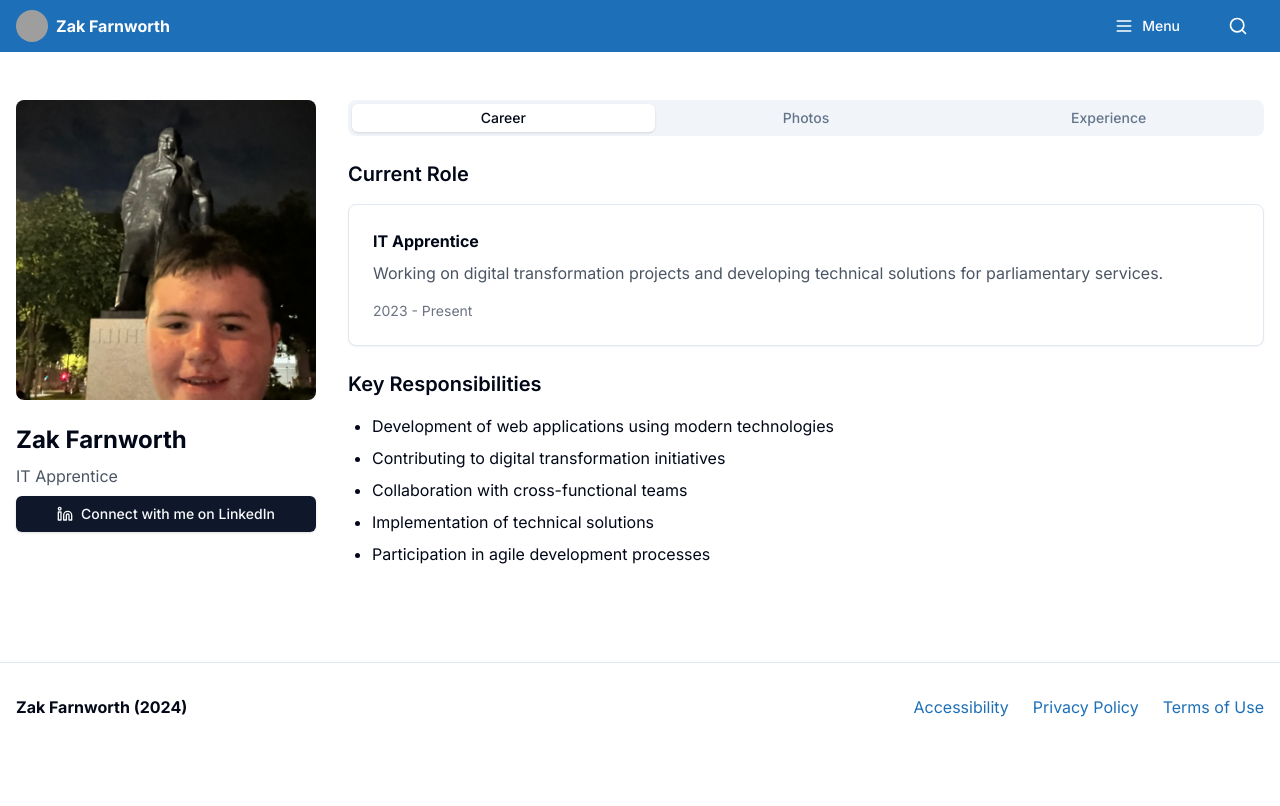
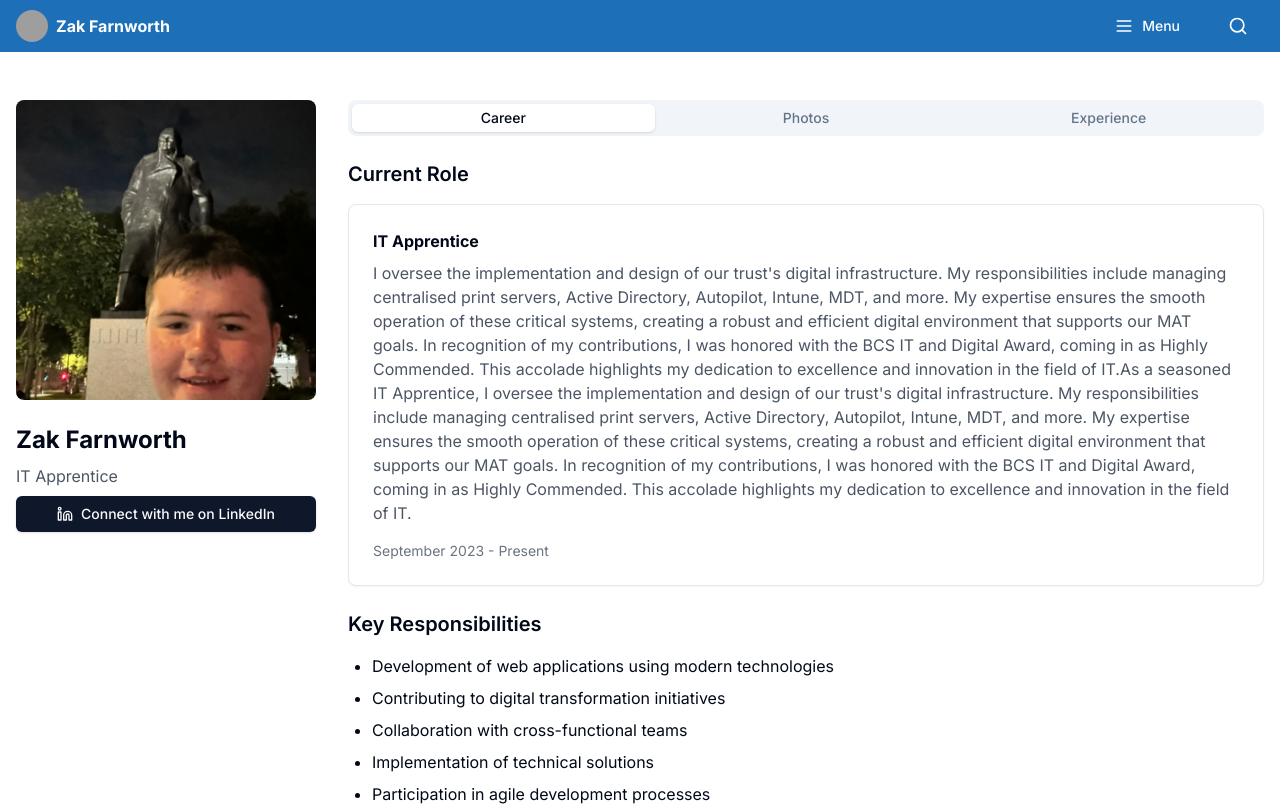
Before and after one commit to zakfarnworth23/zakfarnworthdotcom, a Next.js app: page /profile in a window 1280 px wide. Shown: the top 806 px of the page. Built offline with nearby package versions, Linux system fonts and the light colour scheme; grey boxes are pictures that could not be loaded.

Commit message:
Update page.tsx

```diff
--- a/app/profile/page.tsx
+++ b/app/profile/page.tsx
@@ -64,9 +64,11 @@ export default function ProfilePage() {
                     <CardContent className="p-6">
                       <h3 className="font-bold mb-2">IT Apprentice</h3>
                       <p className="text-gray-600 mb-4">
-                        Working on digital transformation projects and developing technical solutions for parliamentary services.
+                      I oversee the implementation and design of our trust's digital infrastructure. My responsibilities include managing centralised print servers, Active Directory, Autopilot, Intune, MDT, and more. My expertise ensures the smooth operation of these critical systems, creating a robust and efficient digital environment that supports our MAT goals.
+In recognition of my contributions, I was honored with the BCS IT and Digital Award, coming in as Highly Commended. This accolade highlights my dedication to excellence and innovation in the field of IT.As a seasoned IT Apprentice, I oversee the implementation and design of our trust's digital infrastructure. My responsibilities include managing centralised print servers, Active Directory, Autopilot, Intune, MDT, and more. My expertise ensures the smooth operation of these critical systems, creating a robust and efficient digital environment that supports our MAT goals. In recognition of my contributions, I was honored with the BCS IT and Digital Award, coming in as Highly Commended. This accolade highlights my dedication to excellence and innovation in the field of IT.
+
                       </p>
-                      <div className="text-sm text-gray-500">2023 - Present</div>
+                      <div className="text-sm text-gray-500">September 2023 - Present</div>
                     </CardContent>
                   </Card>
                 </section>
```
